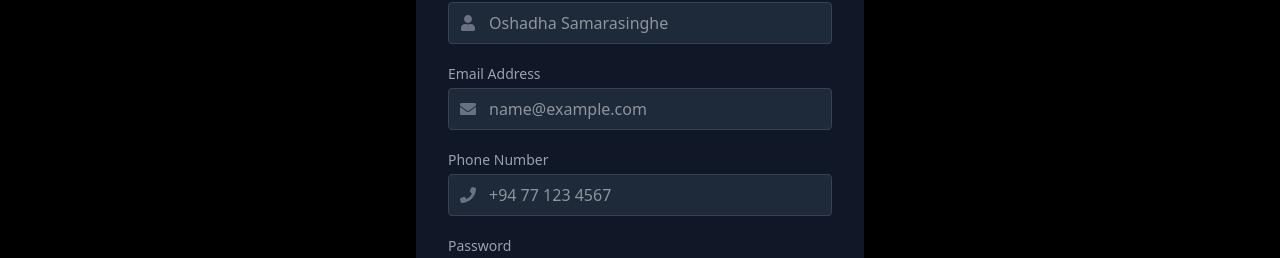
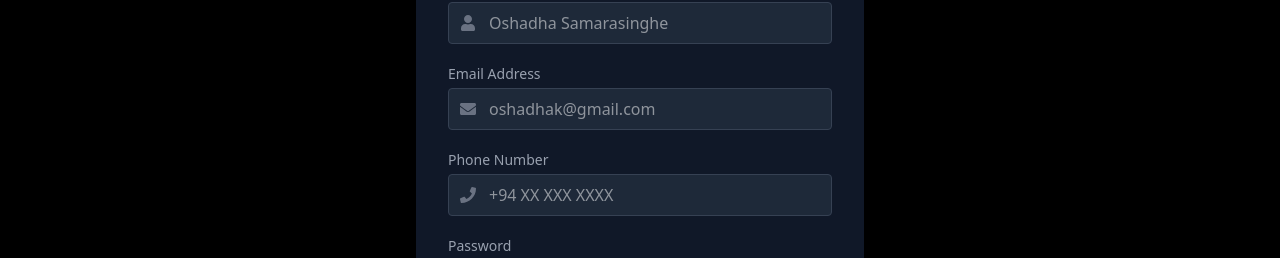
Before and after one commit to OKSamarasinghe/Purchasing_Lanka_International_PvtLtd, a Next.js app in the folder purchasing-lanka-international-web/: page /register in a window 1280 px wide. Shown: the part 528-786 px from the top of the page. Built offline with nearby package versions, Linux system fonts and the light colour scheme.

Commit message:
update register

```diff
--- a/purchasing-lanka-international-web/app/register/page.tsx
+++ b/purchasing-lanka-international-web/app/register/page.tsx
@@ -208,7 +208,7 @@ export default function RegisterPage() {
                     value={formData.email}
                     onChange={handleChange}
                     className={`w-full bg-gray-800 text-white pl-10 pr-4 py-2 rounded border ${errors.email ? 'border-red-500' : 'border-gray-700'} focus:outline-none focus:border-white`}
-                    placeholder="name@example.com"
+                    placeholder="oshadhak@gmail.com"
                   />
                 </div>
                 {errors.email && <p className="text-red-500 text-xs mt-1">{errors.email}</p>}
@@ -227,7 +227,7 @@ export default function RegisterPage() {
                     value={formData.phone}
                     onChange={handleChange}
                     className={`w-full bg-gray-800 text-white pl-10 pr-4 py-2 rounded border ${errors.phone ? 'border-red-500' : 'border-gray-700'} focus:outline-none focus:border-white`}
-                    placeholder="+94 77 123 4567"
+                    placeholder="+94 XX XXX XXXX"
                   />
                 </div>
                 {errors.phone && <p className="text-red-500 text-xs mt-1">{errors.phone}</p>}
```
